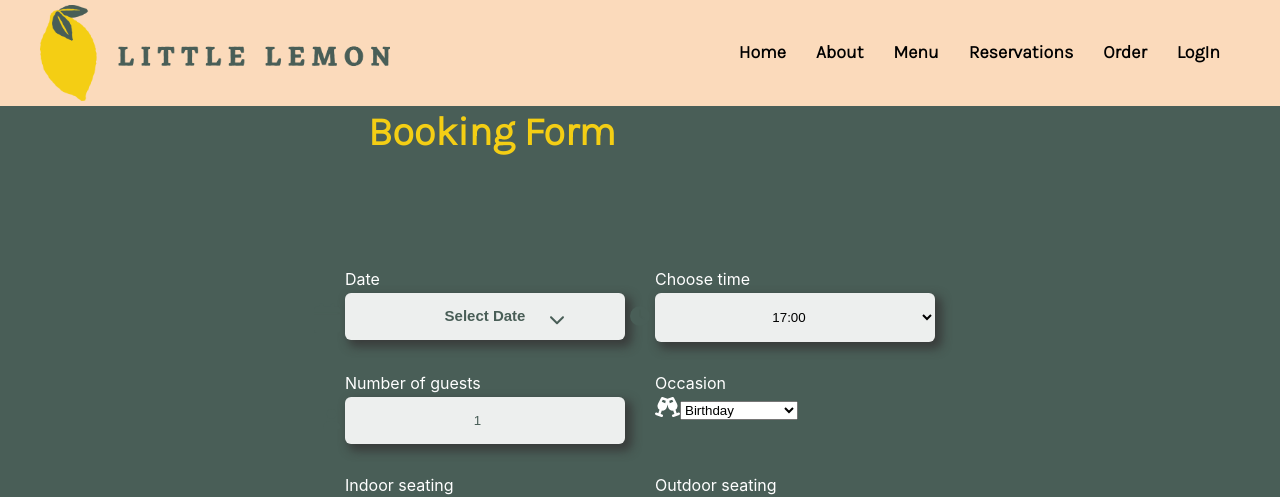
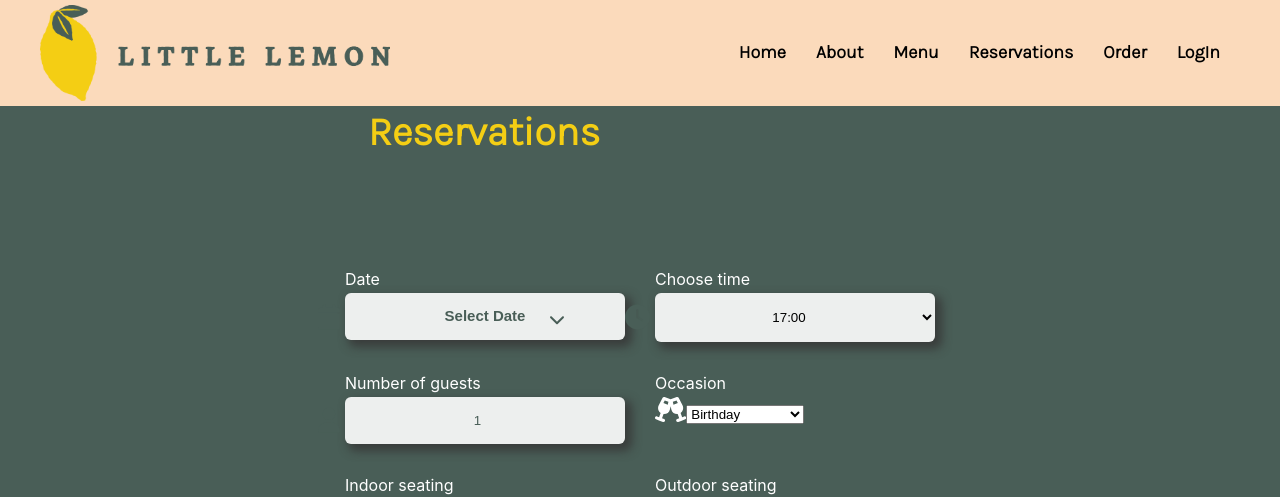
Before and after one commit to AshrafMuhammadNaeem/littlelemon-web, a React (Create React App) app: page /reservation in a window 1280 px wide. Shown: the top 497 px of the page. Built offline with nearby package versions, Linux system fonts and the light colour scheme; a web font is replaced by a local one.

Commit message:
Update BookingForm.js

```diff
--- a/src/BookingForm.js
+++ b/src/BookingForm.js
@@ -79,7 +79,7 @@ export  const  BookingForm = ({
     return(
       <div className="form-container">
           <div className="booking-form">
-                <h2> Booking Form </h2>
+                <h2> Reservations </h2>
               <form onSubmit={handleSubmit}  >
                     <div className="form">
                     <div className="icon-wraper">
@@ -93,11 +93,11 @@ export  const  BookingForm = ({
                         min={new Date().toISOString().split("T")[0]}
                         />
                       <FontAwesomeIcon icon={ isDatePickerOpen ? faChevronUp : faChevronDown} className={isDatePickerOpen ? "icon-2-inactive " : "icon-2-active"} />
-                      <FontAwesomeIcon icon={faCalendar} fontSize={30} className={isDatePickerOpen ? "icon-inactive " : "icon-active"} />
+                      <FontAwesomeIcon icon={faCalendar} fontSize={25} className={isDatePickerOpen ? "icon-inactive " : "icon-active"} />
                     </div>
                     <div className="icon-wraper">
                       <label htmlFor="res-time">Choose time</label>
-                            <FontAwesomeIcon icon={faClock} fontSize={20} className="time-icon" /><select className="time-input">
+                            <FontAwesomeIcon icon={faClock} fontSize={25} className="time-icon" /><select className="time-input">
                                                 {availableTimes.availableTimes.map((time, idx) => (
                                                   <option key={idx}
                                                   value={time}
@@ -113,17 +113,18 @@ export  const  BookingForm = ({
                     </div>
                     <div className="icon-wraper">
                       <label htmlFor="guests">Number of guests</label>
-                      <FontAwesomeIcon icon={faUser} fontSize={20} className="guests-icon" />
+                      <FontAwesomeIcon icon={faUser} fontSize={25} className="guests-icon" />
                       <input type="number" placeholder="1" min="1" max="10" id="guests" className="guests-input"
                       name="guests" value={formData.guests}
                       onChange={handleChange}
                       />
 
                     </div>
-                    <div>
+                    <div className="icon-wraper">
                     <label htmlFor="occasion">Occasion</label>
 
-                    <FontAwesomeIcon icon={faChampagneGlasses} fontSize={20} /><select id="occasion" name="occasion" value={formData.occasion} onChange={handleChange}>
+                    <FontAwesomeIcon icon={faChampagneGlasses} fontSize={25} className="occasion-icon" />
+                    <select id="occasion" name="occasion" className="occasion-input" value={formData.occasion} onChange={handleChange}>
                               <option value="Birthday">Birthday</option>
                               <option value="Anniversary">Anniversary</option>
                               <option value="Work Promotion">Work Promotion</option>
```
